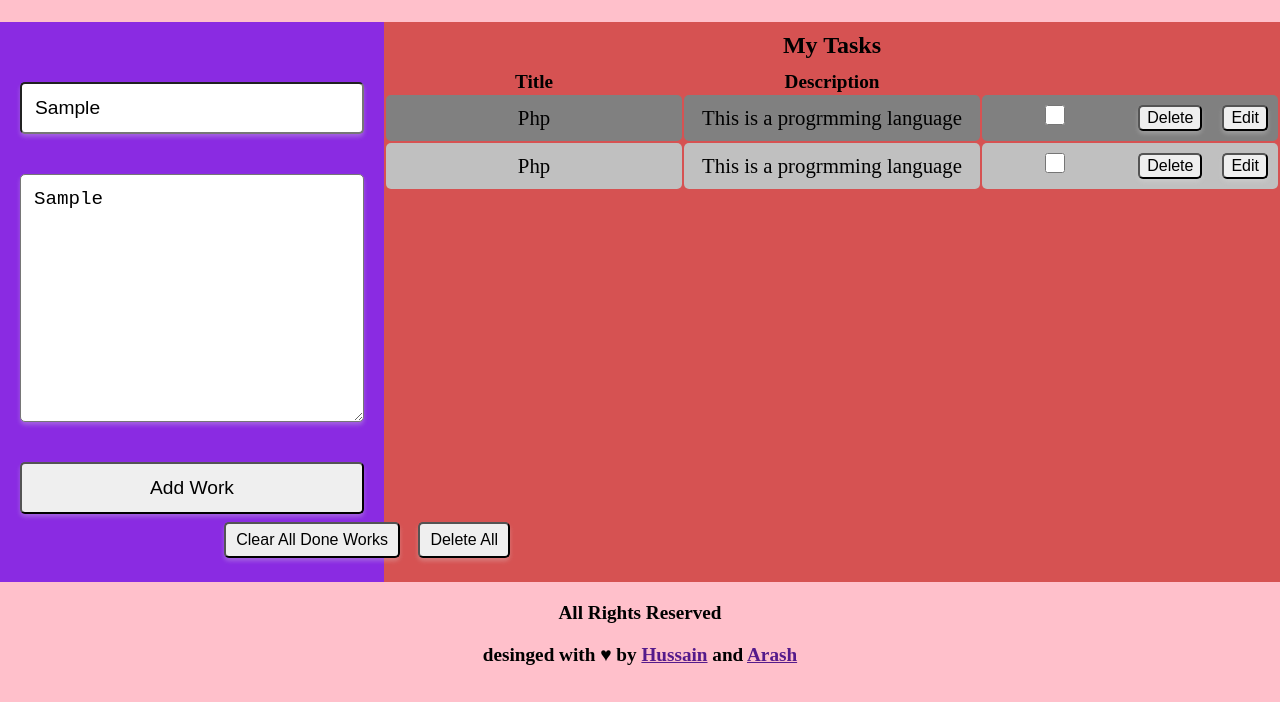
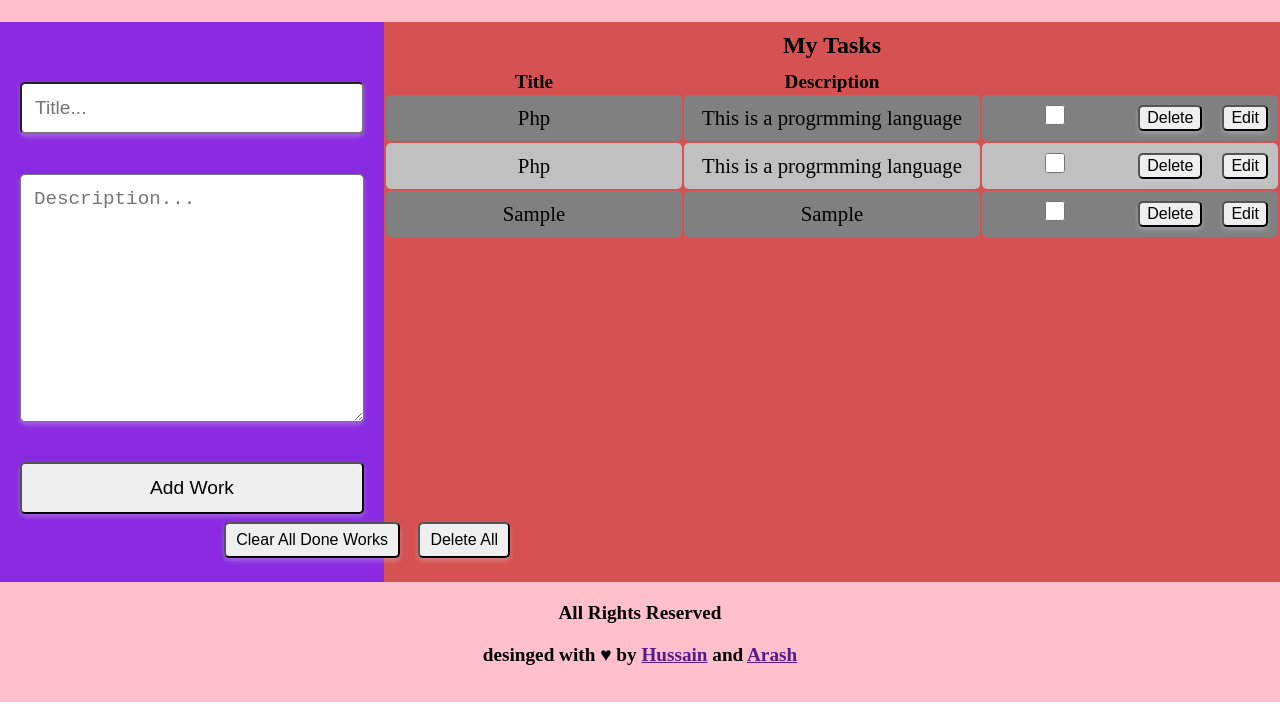
Before and after one commit to ArashHaqdost/To-do-App, a plain HTML site: page index.html in a window 1280 px wide. Both pictures are taken after typing "Sample", "Sample" into the empty fields and a click on the button "Add Work". Shown: the part 94-800 px from the top of the page. Drawn offline with Linux system fonts and the light colour scheme.

Commit message:
add work button codes are done.

```diff
--- a/index.html
+++ b/index.html
@@ -19,12 +19,12 @@
     <main>
             <div class="addwork">
                 <input type="text" name="" id="input-add" placeholder="Title...">
-                <textarea name="" id="" cols="30" rows="10" placeholder="Description..."></textarea>
+                <textarea name="" id="add-desc" cols="30" rows="10" placeholder="Description..."></textarea>
                 <button id="add-work">Add Work</button>
             </div>
             <div class="show">
                 <h2>My Tasks</h2>
-                <table>
+                <table id="table">
                     <tr>
                         <th>Title</th>
                         <th>Description</th>
--- a/script.js
+++ b/script.js
@@ -1,10 +1,54 @@
 
 const add = document.getElementById('add-work');
 const inputAdd = document.getElementById('input-add');
-const inputAddValue = document
+const description = document.getElementById('add-desc');
 
-addWork = () => {
-    console.log(inputAdd);
+works = [];
+
+
+
+const addWork = () => {
+    const titleValue = inputAdd.value;
+    const descValue = description.value;
+
+    if(titleValue.trim() === "" || descValue.trim() === ""){
+        alert('Please Enter Something for all Parts!');
+    }
+
+
+    const newWork = {
+        title : titleValue,
+        desctiption : descValue
+    };
+
+    works.push(newWork);
+    clearInputs();
+    newWorkDetail(newWork.title, newWork.desctiption);
 }
 
+const newWorkDetail = (title, description) => {
+    const newWorkElement = document.createElement('tr');
+    newWorkElement.innerHTML = `
+        <td>${title}</td>
+        <td>${description}</td>
+        <td>
+            <button>Edit</button>
+            <button>Delete</button>
+            <input type="checkbox" name="" id="">
+        </td>
+    `;
+    const items = document.getElementById('table');
+    items.append(newWorkElement);
+};
+
+
+
+
+const clearInputs = () =>{
+    inputAdd.value = "";
+    description.value = "";
+};
+
+
+
 add.addEventListener('click', addWork);
```
